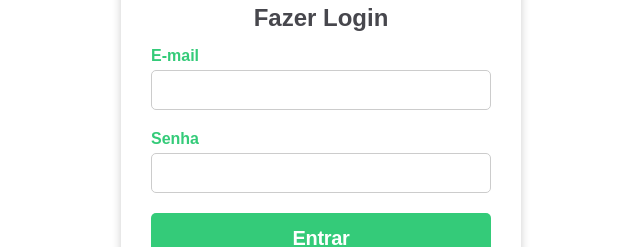
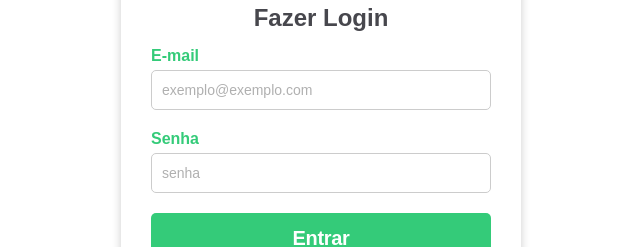
Before and after one commit to PauloSanches12/garupa-teste, a React (Create React App) app in the folder frontend/: page /login in a window 1280 px wide. Shown: the part 154-401 px from the top of the page, without its empty margins (319-959 px from the left). Built offline with nearby package versions, Linux system fonts and the light colour scheme.

Commit message:
alterações tela login

```diff
--- a/frontend/src/pages/Login/index.tsx
+++ b/frontend/src/pages/Login/index.tsx
@@ -45,12 +45,12 @@ function Login() {
       <Form onSubmit={HandleSubmit}>
         <ContainerForm>
           <Label>E-mail</Label>
-          <Input id='email' type="email" name='email' onChange={handleForm} value={values.email} />
+          <Input type="email" name='email' placeholder='exemplo@exemplo.com' onChange={handleForm} value={values.email} required />
         </ContainerForm>
 
         <ContainerForm>
           <Label>Senha</Label>
-          <Input id='password' type="password" name='password' onChange={handleForm} value={values.password} />
+          <Input type="password" name='password' placeholder='senha' onChange={handleForm} value={values.password} required />
         </ContainerForm>
           <ButtonContainer>
             Entrar
--- a/frontend/src/pages/Login/styles.ts
+++ b/frontend/src/pages/Login/styles.ts
@@ -43,10 +43,16 @@ export const Input = styled.input`
     &:hover{
         border: 1px solid #34CB79;
     }
+
+    &::placeholder {
+        font-size: 14px;
+        color: #b0b0b0;
+    }
 `
 
 export const ButtonContainer = styled.button`
     display: flex;
+    cursor: pointer;
     background-color: #34CB79;
     border-radius: 5px;
     height: 50px;
```
